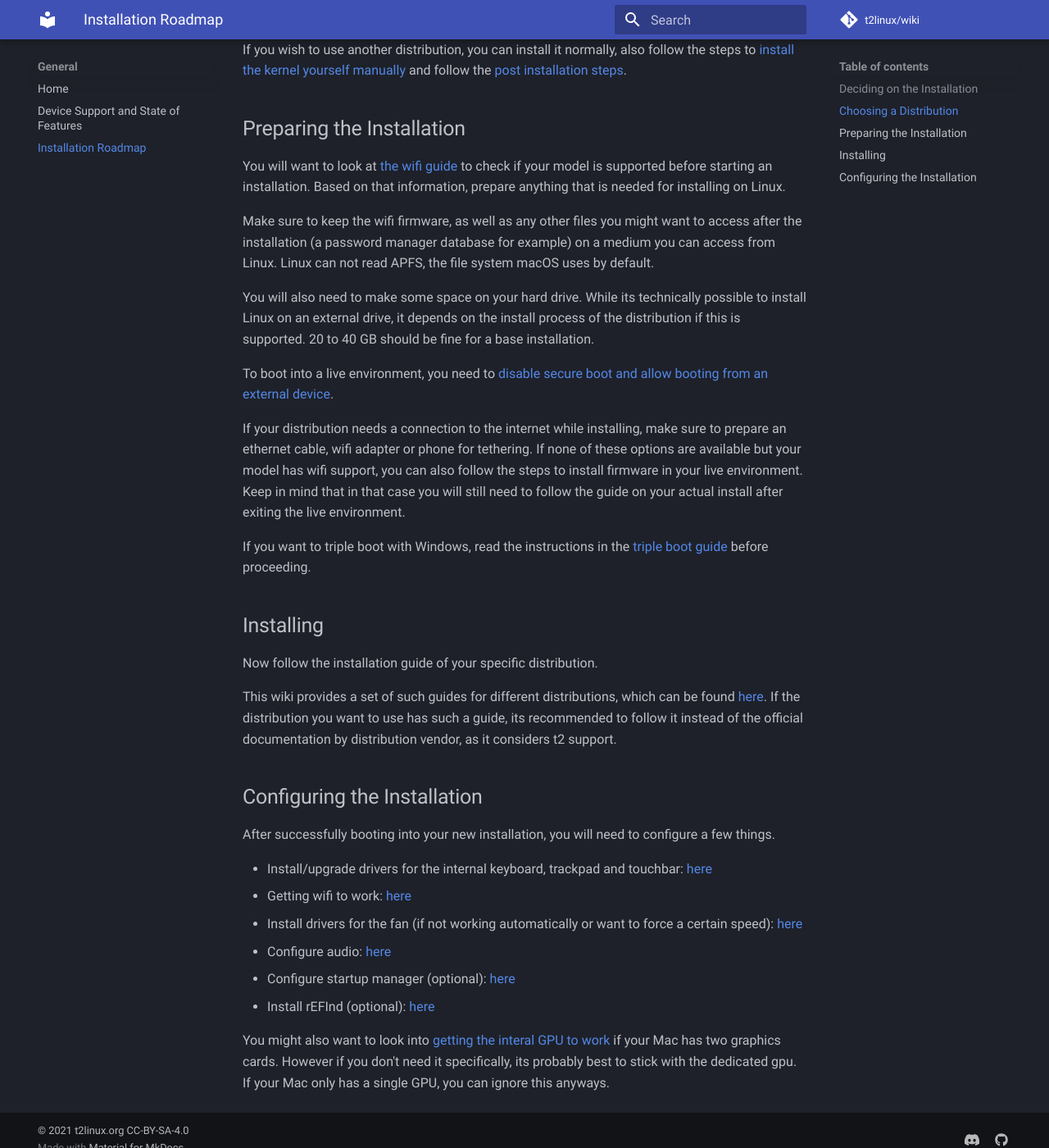
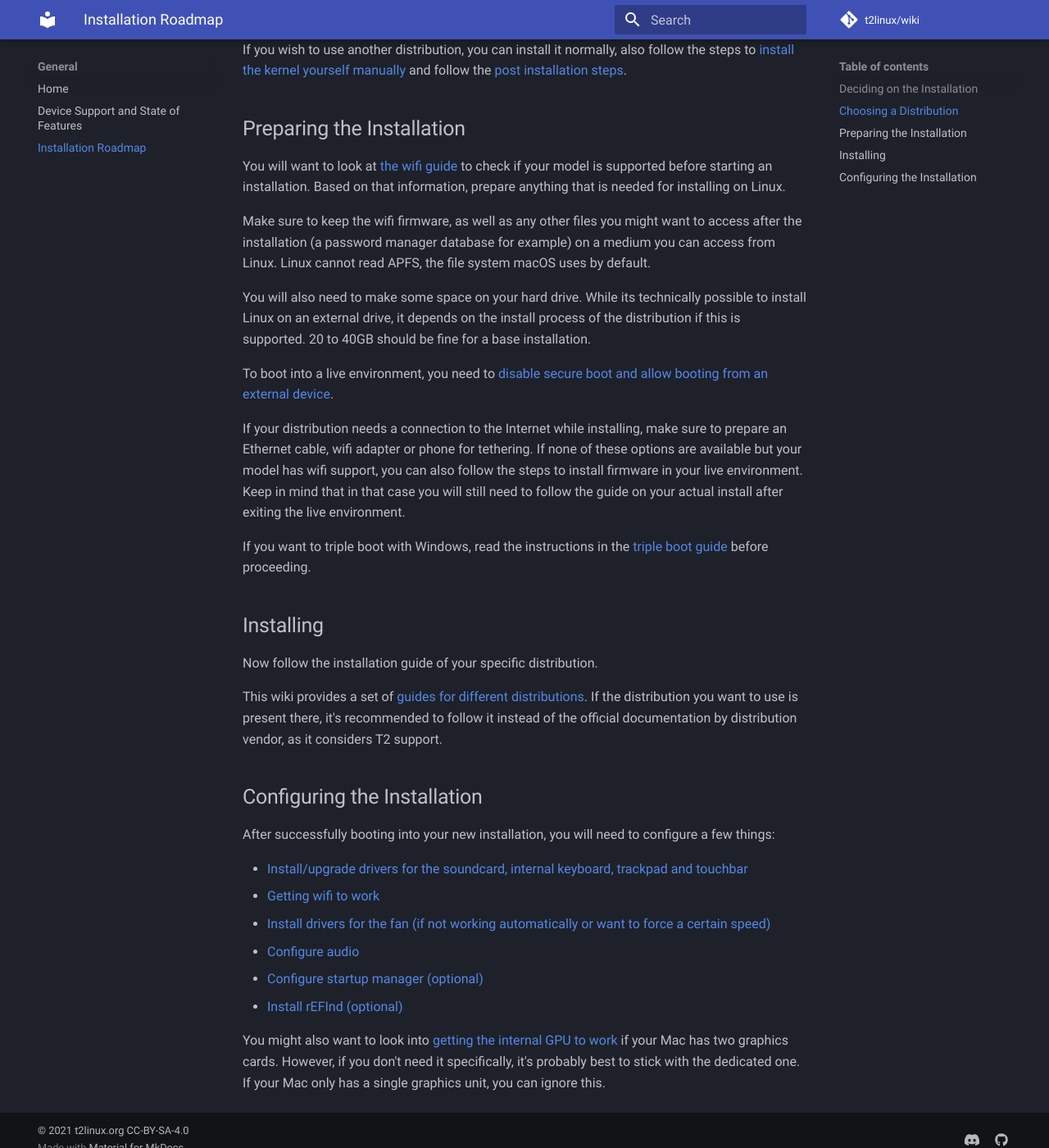
Before and after one commit to t2linux/wiki, an MkDocs documentation site: the page built from docs/roadmap.md, in a window 1280 px wide and 1400 px high, scrolled down 1269 px. Shown: the whole window at 82% size. Built offline with MkDocs 1.6.1 and Material for MkDocs 9.7.7, drawn with Linux system fonts in a browser that asks for light colours; comment, search, counter and statistics services are not loaded; some of the changed text lies outside the part shown.

Commit message:
Improving text and markup

```diff
--- a/docs/roadmap.md
+++ b/docs/roadmap.md
@@ -24,10 +24,10 @@ While technically it is not a limitation when installing Linux, different distri
 ease of use and polish.
 
 Arch Linux probably has the most documentation, both officially for the whole project in form of the Arch Wiki and in scope of the
-t2linux wiki with a really detailed and up to date install guide. On top of that there is also a work in progress archinstall script.
+t2linux wiki with a really detailed and up to date install guide. On top of that there is also a work in progress `archinstall` script.
 Keep in mind however that the whole process is done in the command line.
 
-Manjaro has a more guided install experience, with a graphical installer and multiple prebuilt isos for different desktop environments. Note that Manjaro currently only has 5.7.19 as the latest kernel version. The support period for 5.7.x ended in August 2020.
+Manjaro has a more guided install experience, with a graphical installer and multiple prebuilt ISOs for different desktop environments. Note that Manjaro currently only has 5.7.19 as the latest kernel version. The support period for 5.7.x ended in August 2020.
 You could install the linux-mbp-arch kernel, which is updated, by following step 8 of the [arch install guide](https://wiki.t2linux.org/distributions/arch/installation/), and `sudo pacman -S linux-mbp linux-mbp-headers`.
 
 Ubuntu also has a graphical installer. Additionally, less post configuration work is required as some kernel modules are getting installed automatically.
@@ -41,13 +41,13 @@ If you wish to use another distribution, you can install it normally, also follo
 You will want to look at [the wifi guide](https://wiki.t2linux.org/guides/wifi/) to check if your model is supported before starting an installation.
 Based on that information, prepare anything that is needed for installing on Linux.
 
-Make sure to keep the wifi firmware, as well as any other files you might want to access after the installation (a password manager database for example) on a medium you can access from Linux. Linux can not read APFS, the file system macOS uses by default.
+Make sure to keep the wifi firmware, as well as any other files you might want to access after the installation (a password manager database for example) on a medium you can access from Linux. Linux cannot read APFS, the file system macOS uses by default.
 
-You will also need to make some space on your hard drive. While its technically possible to install Linux on an external drive, it depends on the install process of the distribution if this is supported. 20 to 40 GB should be fine for a base installation.
+You will also need to make some space on your hard drive. While its technically possible to install Linux on an external drive, it depends on the install process of the distribution if this is supported. 20 to 40GB should be fine for a base installation.
 
 To boot into a live environment, you need to [disable secure boot and allow booting from an external device](https://support.apple.com/en-us/HT208198).
 
-If your distribution needs a connection to the internet while installing, make sure to prepare an ethernet cable, wifi adapter or
+If your distribution needs a connection to the Internet while installing, make sure to prepare an Ethernet cable, wifi adapter or
 phone for tethering. If none of these options are available but your model has wifi support, you can also follow the steps to install firmware in your live environment. Keep in mind that in that case you will still need to follow the guide on your actual install after exiting
 the live environment.
 
@@ -57,19 +57,19 @@ If you want to triple boot with Windows, read the instructions in the [triple bo
 
 Now follow the installation guide of your specific distribution.
 
-This wiki provides a set of such guides for different distributions, which can be found [here](https://wiki.t2linux.org/distributions/overview/). If the distribution you want to use has such a guide, its recommended to follow it instead of the official documentation by distribution vendor, as it considers t2 support.
+This wiki provides a set of [guides for different distributions](https://wiki.t2linux.org/distributions/overview/). If the distribution you want to use is present there, it's recommended to follow it instead of the official documentation by distribution vendor, as it considers T2 support.
 
 ## Configuring the Installation
 
-After successfully booting into your new installation, you will need to configure a few things.
+After successfully booting into your new installation, you will need to configure a few things:
 
--   Install/upgrade drivers for the internal keyboard, trackpad and touchbar: [here](https://wiki.t2linux.org/guides/dkms/)
--   Getting wifi to work: [here](https://wiki.t2linux.org/guides/wifi)
--   Install drivers for the fan (if not working automatically or want to force a certain speed): [here](https://wiki.t2linux.org/guides/fan/)
--   Configure audio: [here](https://wiki.t2linux.org/guides/audio-config/)
--   Configure startup manager (optional): [here](https://wiki.t2linux.org/guides/startup-manager/)
--   Install rEFInd (optional): [here](https://wiki.t2linux.org/guides/refind/)
+-   [Install/upgrade drivers for the soundcard, internal keyboard, trackpad and touchbar](https://wiki.t2linux.org/guides/dkms/)
+-   [Getting wifi to work](https://wiki.t2linux.org/guides/wifi)
+-   [Install drivers for the fan (if not working automatically or want to force a certain speed)](https://wiki.t2linux.org/guides/fan/)
+-   [Configure audio](https://wiki.t2linux.org/guides/audio-config/)
+-   [Configure startup manager (optional)](https://wiki.t2linux.org/guides/startup-manager/)
+-   [Install rEFInd (optional)](https://wiki.t2linux.org/guides/refind/)
 
-You might also want to look into [getting the interal GPU to work](https://wiki.t2linux.org/guides/hybrid-graphics/) if your Mac has two
-graphics cards. However if you don't need it specifically, its probably best to stick with the dedicated gpu. If your Mac only has
-a single GPU, you can ignore this anyways.
+You might also want to look into [getting the internal GPU to work](https://wiki.t2linux.org/guides/hybrid-graphics/) if your Mac has two
+graphics cards. However, if you don't need it specifically, it's probably best to stick with the dedicated one. If your Mac only has
+a single graphics unit, you can ignore this.
```
